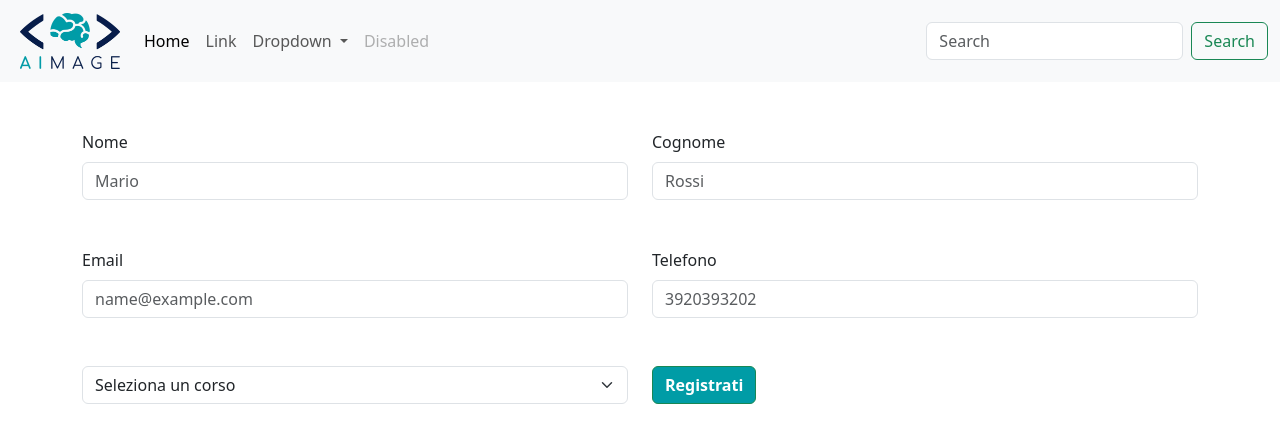
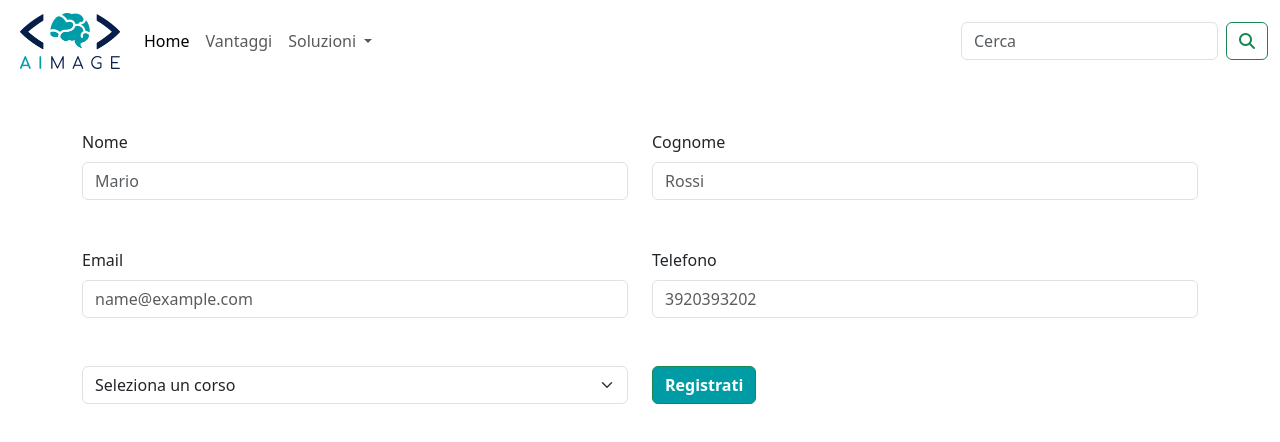
Before and after one commit to LucaB98/front-aimage, a Vue app: page / in a window 1280 px wide. Shown: the top 442 px of the page. Built offline with nearby package versions, Linux system fonts and the light colour scheme.

Commit message:
import icon and set header

```diff
--- a/index.html
+++ b/index.html
@@ -6,6 +6,11 @@
   <link rel="icon" type="image/svg+xml" href="/src/img/favicon-aimage.png" />
   <meta name="viewport" content="width=device-width, initial-scale=1.0" />
   <title>Aimage</title>
+
+  <!-- fontawesome -->
+  <link rel="stylesheet" href="https://cdnjs.cloudflare.com/ajax/libs/font-awesome/6.6.0/css/all.min.css"
+    integrity="sha512-Kc323vGBEqzTmouAECnVceyQqyqdsSiqLQISBL29aUW4U/M7pSPA/gEUZQqv1cwx4OnYxTxve5UMg5GT6L4JJg=="
+    crossorigin="anonymous" referrerpolicy="no-referrer" />
 </head>
 
 <body>
--- a/src/components/AppHeader.vue
+++ b/src/components/AppHeader.vue
@@ -8,7 +8,7 @@ export default {
 
 <template>
     <header>
-        <nav class="navbar navbar-expand-lg bg-body-tertiary">
+        <nav class="navbar navbar-expand-lg">
             <div class="container-fluid">
                 <a class="navbar-brand ms-2" href="#"><img src="../img/aimage-logo.webp" alt="logo" width="100px"></a>
                 <button class="navbar-toggler" type="button" data-bs-toggle="collapse"
@@ -22,29 +22,29 @@ export default {
                             <a class="nav-link active" aria-current="page" href="#">Home</a>
                         </li>
                         <li class="nav-item">
-                            <a class="nav-link" href="#">Link</a>
+                            <a class="nav-link" href="#">Vantaggi</a>
                         </li>
                         <li class="nav-item dropdown">
                             <a class="nav-link dropdown-toggle" href="#" role="button" data-bs-toggle="dropdown"
                                 aria-expanded="false">
-                                Dropdown
+                                Soluzioni
                             </a>
                             <ul class="dropdown-menu">
-                                <li><a class="dropdown-item" href="#">Action</a></li>
-                                <li><a class="dropdown-item" href="#">Another action</a></li>
+                                <li><a class="dropdown-item" href="#">Chatbot per Lead Generation</a></li>
+                                <li><a class="dropdown-item" href="#">Chatbot per Customer Care
+                                    </a></li>
                                 <li>
-                                    <hr class="dropdown-divider">
+                                    <a class="dropdown-item" href="#">Chatbot per Whatsapp
+                                    </a>
                                 </li>
-                                <li><a class="dropdown-item" href="#">Something else here</a></li>
+                                <li><a class="dropdown-item" href="#">Chatbot per Facebook</a></li>
                             </ul>
-                        </li>
-                        <li class="nav-item">
-                            <a class="nav-link disabled" aria-disabled="true">Disabled</a>
                         </li>
                     </ul>
                     <form class="d-flex" role="search">
-                        <input class="form-control me-2" type="search" placeholder="Search" aria-label="Search">
-                        <button class="btn btn-outline-success" type="submit">Search</button>
+                        <input class="form-control me-2" type="search" placeholder="Cerca" aria-label="Search">
+                        <button class="btn btn-outline-success" type="submit"><i
+                                class="fa-solid fa-magnifying-glass"></i></button>
                     </form>
                 </div>
             </div>
@@ -53,4 +53,8 @@ export default {
 
 </template>
 
-<style scoped></style>
+<style scoped>
+.navbar {
+    background-color: white;
+}
+</style>
```
